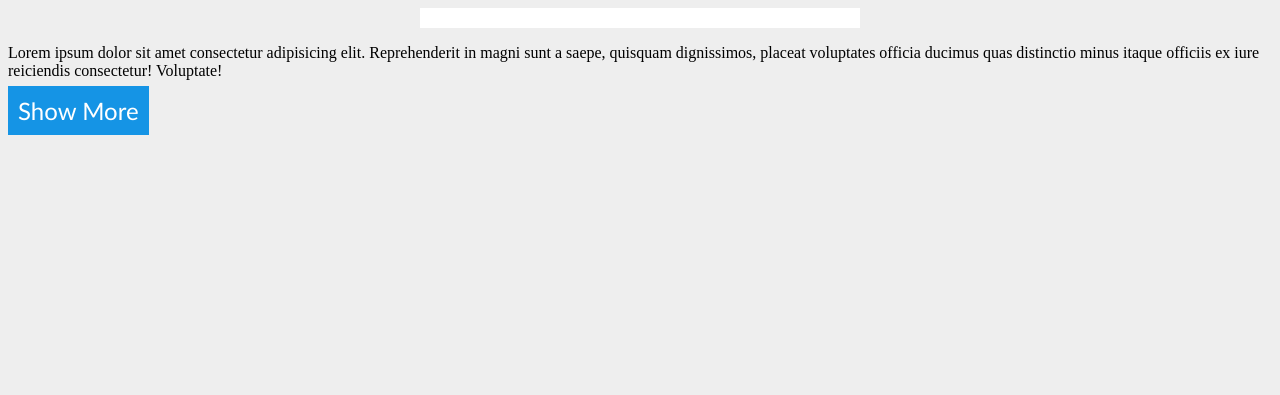
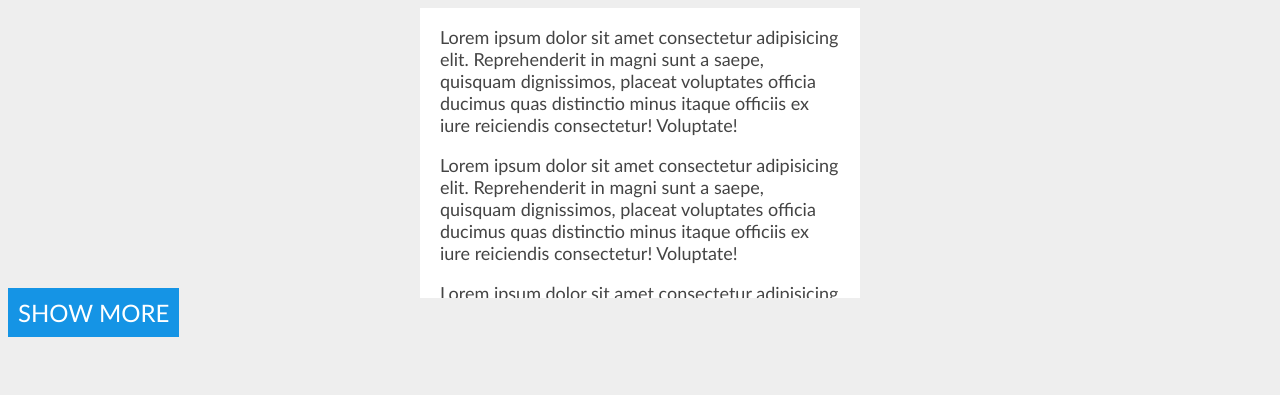
Before and after one commit to magkuna/JS-course, a plain HTML site: page index.html in a window 1280 px wide. Drawn offline with Linux system fonts and the light colour scheme.

Commit message:
window on load Event (41)

```diff
--- a/index.html
+++ b/index.html
@@ -7,14 +7,28 @@
 </head>
     <body>
 
-    <div id="content"> </div></div>
-    <p>Lorem ipsum dolor sit amet consectetur adipisicing elit.
+    <div id="content">
+        <p>Lorem ipsum dolor sit amet consectetur adipisicing elit.
         Reprehenderit in magni sunt a saepe, quisquam dignissimos,
         placeat voluptates officia ducimus quas distinctio minus
         itaque officiis ex iure reiciendis consectetur! Voluptate!
-    </p>
+        </p>
+        <p>
+        Lorem ipsum dolor sit amet consectetur adipisicing elit.
+        Reprehenderit in magni sunt a saepe, quisquam dignissimos,
+        placeat voluptates officia ducimus quas distinctio minus
+        itaque officiis ex iure reiciendis consectetur! Voluptate!
+        </p>
+        <p>
+        Lorem ipsum dolor sit amet consectetur adipisicing elit.
+        Reprehenderit in magni sunt a saepe, quisquam dignissimos,
+        placeat voluptates officia ducimus quas distinctio minus
+        itaque officiis ex iure reiciendis consectetur! Voluptate!
+        </p>
+</div>
 
-    <a id="show-more">Show More</a>
+
+    <a id="show-more">Show more</a>
 
     <script src="test.js"></script>
 
--- a/style.css
+++ b/style.css
@@ -37,7 +37,7 @@ body{
     display:black;
     width: 140px;
     font-size: 24px;
-    text-transform: upperase;
+    text-transform: uppercase;
     padding: 10px;
     text-align: center;
     margin: 20px auto;
--- a/test.js
+++ b/test.js
@@ -1,7 +1,9 @@
-var content = document.getElementById("content");
-var button = document.getElementById("show-more");
+function setUpEvents(){
 
-button.onclick = function(){
+    var content = document.getElementById("content");
+    var button = document.getElementById("show-more");
+
+    button.onclick = function(){
 
     if(content.className == "open"){
     //shrink the box
@@ -14,3 +16,12 @@ button.onclick = function(){
     }
 
 };
+
+}
+
+
+
+window.onload = function (){
+
+    setUpEvents();
+};
```
